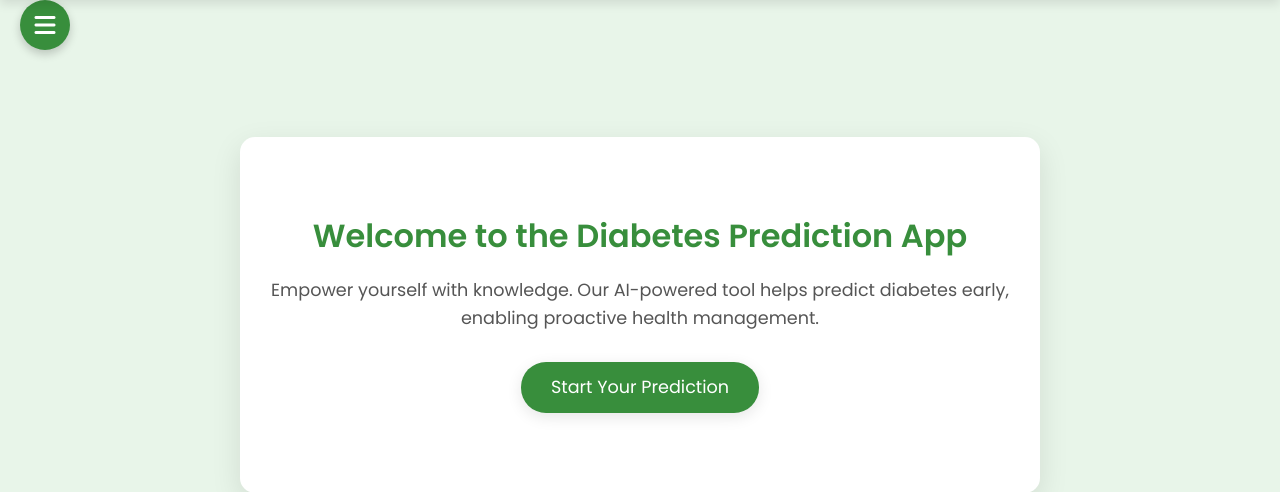
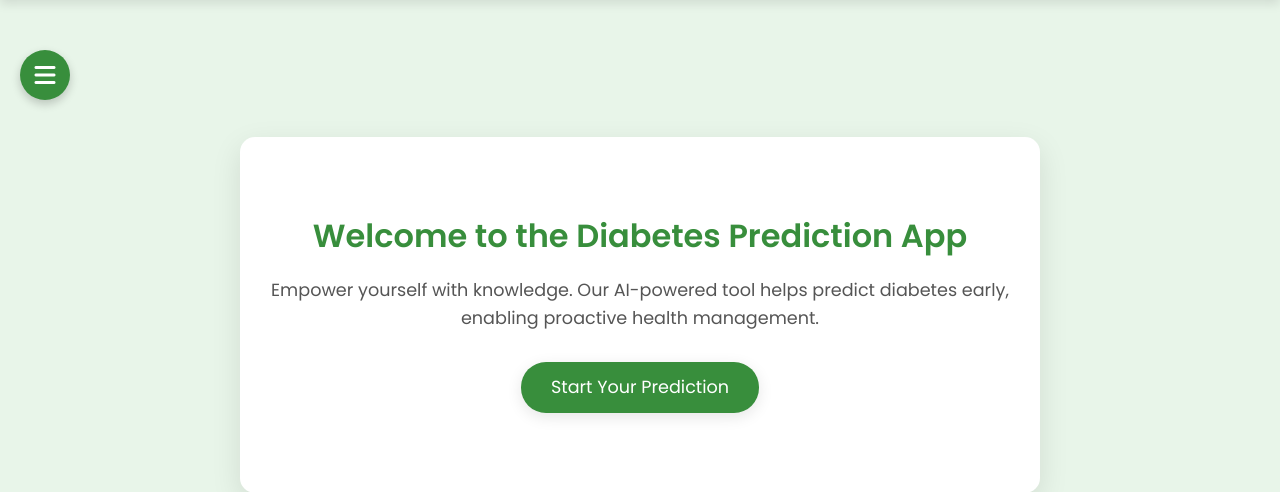
Before and after one commit to bhupesh-6124/diabetes_prediction1, a Flask app: page /index in a window 1280 px wide. Shown: the part 90-582 px from the top of the page. Run offline with Flask 3, Linux system fonts and the light colour scheme; parts of the project's set-up code (start-up, migrations or seed data) failed here and were passed over; some libraries are stand-ins or nearby versions.

Commit message:
Update index.html

```diff
--- a/templates/index.html
+++ b/templates/index.html
@@ -98,7 +98,7 @@ body {
 /* Hamburger menu */
 .hamburger-menu {
     position: fixed;
-    top: 90px;
+    top: 140px;
     left: 20px;
     z-index: 100;
     display: flex;
```
